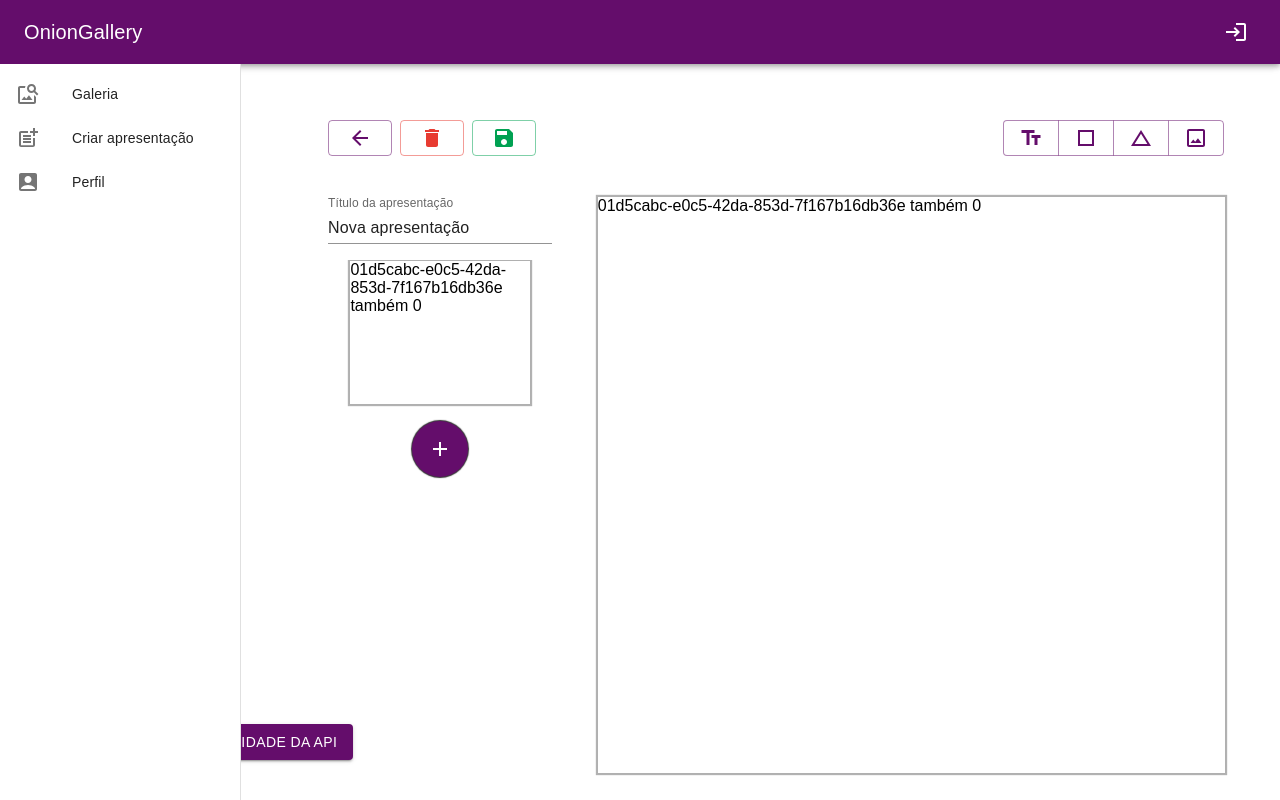
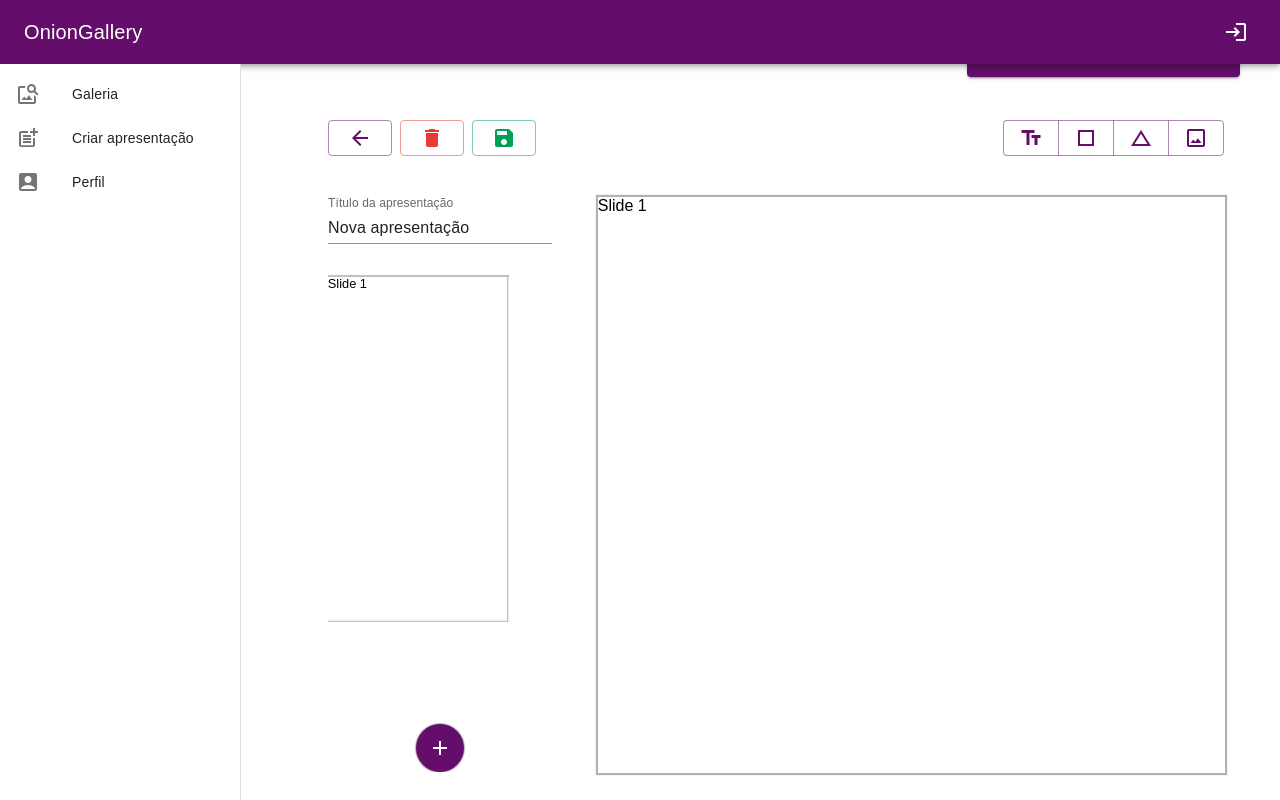
Before and after one commit to luccalkm/SlideFusion, a React (Vite) app in the folder slidefusion-front/: page /create-presentation in a window 1280 px wide. Built offline with nearby package versions, Linux system fonts and the light colour scheme.

Commit message:
adding logic to canvas and changing styles for mini

```diff
--- /dev/null
+++ b/slidefusion-front/src/components/canvas/AddSlideButton.tsx
@@ -0,0 +1,33 @@
+import styled from "@emotion/styled";
+import { AddOutlined } from "@mui/icons-material";
+import Box from "@mui/material/Box";
+import React from 'react';
+
+type Props = {
+    onClick?: () => void;
+};
+
+const StyledBox = styled(Box)<Props>`
+    box-shadow: 0px 0px 1px 1px rgba(0, 0, 0, 0.3);
+    background: #640D6B;
+    position: sticky;
+    bottom: 0px;
+    min-height: 3rem;
+    min-width: 3rem;
+    height: 3rem;
+    width: 3rem;
+    display: flex;
+    justify-content: center;
+    align-items: center;
+    border-radius: 100%;
+`;
+
+export const AddSlideButton = ({onClick}: Props) => {
+  return (
+    <StyledBox onClick={onClick}>
+        <AddOutlined sx={{ color: '#fff' }} />
+    </StyledBox>
+  );
+};
+
+export default AddSlideButton;
--- a/slidefusion-front/src/components/canvas/Slide.tsx
+++ b/slidefusion-front/src/components/canvas/Slide.tsx
@@ -2,11 +2,12 @@ import { Box } from "@mui/material";
 import { styled } from "@mui/system";
 
 type SlideProps = {
-    backgroundColor: string | undefined;
-    backgroundImageUrl: string | undefined;
+    backgroundColor?: string;
+    backgroundImageUrl?: string;
     mini?: boolean;
     editable?: boolean;
     testContent: string;
+    onClick?: () => void;
 };
 
 const StyledBox = styled(Box)<SlideProps>`
@@ -15,19 +16,29 @@ const StyledBox = styled(Box)<SlideProps>`
     background-size: cover;
     background-repeat: no-repeat;
     background-position: center;
-    height: ${props => props.mini ? '28%' : '100%'};
-    minHeight: ${props => props.mini ? '10rem' : '100%'};
-    width: ${props => props.mini ? '80%': '100%'};
+    height: 100%;
+    width: 100%;
     box-shadow: 0px 0px 1px 1px rgba(0, 0, 0, 0.3);
     border: 1px solid #b0b0b0;
     position: relative;
     display: flex;
+    transform: ${props => props.mini ? 'scale(0.8)' : 'none'};
+    transform-origin: top left;
+    transition: transform 0.3s ease-in-out;
+
+    ${props => props.mini && `
+        &:hover {
+            box-shadow: 0px 0px 5px 2px rgba(0, 0, 0, 0.5);
+            border-color: #808080;
+        }
+    `}
 `;
 
-export default function Slide({ backgroundColor, backgroundImageUrl, mini, editable, testContent}: SlideProps) {
+export default function Slide({ onClick, backgroundColor, backgroundImageUrl, mini, editable, testContent }: SlideProps) {
     return (
         <StyledBox
-        testContent={testContent}
+            onClick={onClick}
+            testContent={testContent}
             backgroundColor={backgroundColor}
             backgroundImageUrl={backgroundImageUrl}
             mini={mini}
--- a/slidefusion-front/src/components/pages/Canvas/CreateOrEditCanvas.tsx
+++ b/slidefusion-front/src/components/pages/Canvas/CreateOrEditCanvas.tsx
@@ -1,12 +1,12 @@
 import { v4 as uuidv4 } from 'uuid';
 import { useContext, useEffect, useState } from 'react';
-import { Box, Button, Fab, TextField } from '@mui/material';
+import { Box, Button, TextField, Grid, ButtonGroup } from '@mui/material';
 import { CanvasContext } from '../../../context/CanvasContext';
 import Slide from '../../canvas/Slide';
 import { useNavigate, useLocation } from 'react-router-dom';
-import { AddOutlined, ArrowBack, ChangeHistoryOutlined, CropOriginalOutlined, CropSquareSharp, Delete, Save, TextFieldsOutlined } from "@mui/icons-material";
-import { Grid, ButtonGroup } from "@mui/material";
+import { ArrowBack, ChangeHistoryOutlined, CropOriginalOutlined, CropSquareSharp, Delete, Save, TextFieldsOutlined } from "@mui/icons-material";
 import ConfirmModal from "../../common/ConfirmModal";
+import AddSlideButton from "../../canvas/AddSlideButton";
 
 function CreateOrEditCanvas() {
     const [openConfirmModal, setOpenConfirmModal] = useState(false);
@@ -34,8 +34,33 @@ function CreateOrEditCanvas() {
     };
 
     useEffect(() => {
-        console.log(state?.canvasData);
-    }, [state]);
+        if (!state?.canvasData?.slides || state?.canvasData?.slides.length === 0) {
+            actions?.createNewCanvas();
+        }
+    }, []);
+
+    useEffect(() => {
+        console.log(state?.canvasData?.slides, state?.selectedSlideIndex)
+        if (state?.canvasData?.slides && state?.selectedSlideIndex === undefined) {
+            actions?.setSelectedSlideIndex(0);
+        }
+    }, [state?.canvasData?.slides]);
+
+
+    const addNewSlide = () => {
+        const newSlide = {
+            id: uuidv4(),
+            order: state?.canvasData.slides.length,
+            backgroundColor: '#ffffff',
+            backgroundImageUrl: '',
+            slideObjects: []
+        };
+        actions?.setCanvasData({
+            ...state?.canvasData,
+            slides: [...state?.canvasData.slides, newSlide],
+        });
+        actions?.setSelectedSlideIndex(state?.canvasData?.slides?.length);
+    };
 
     if (!state?.isLoaded) {
         return <div>Loading...</div>;
@@ -43,10 +68,15 @@ function CreateOrEditCanvas() {
 
     return (
         <Box sx={{ height: '72vh', minHeight: '72vh', maxHeight: '72vh', padding: 2 }}>
-            <Button onClick={handleClick} sx={{ position: 'absolute', bottom: 0, left: 40, margin: 5 }} variant='contained'>
+            <Button onClick={handleClick} sx={{ position: 'absolute', right: 0, top: 0, margin: 5 }} variant='contained'>
                 Testar funcionalidade da API
             </Button>
-            <Grid item sx={{ display: 'flex', justifyContent: 'space-between', alignItems: 'center', marginBottom: 5 }}>
+            <Grid item
+                display={'flex'}
+                justifyContent={'space-between'}
+                alignItems={'center'}
+                marginBottom={5}
+            >
                 <Box display='flex' gap={1}>
                     <Button
                         variant="outlined"
@@ -58,14 +88,14 @@ function CreateOrEditCanvas() {
                         variant="outlined"
                         color="error"
                         onClick={handleOpen}
-                    //click
-                    ><Delete />
+                    >
+                        <Delete />
                     </Button>
                     <Button
                         variant="outlined"
                         color="success"
-                    //click
-                    ><Save />
+                    >
+                        <Save />
                     </Button>
                 </Box>
                 <ButtonGroup>
@@ -94,77 +124,53 @@ function CreateOrEditCanvas() {
                                 value={state?.canvasData?.title}
                                 onChange={(e) => actions?.setCanvasData({ ...state.canvasData, title: e.target.value })}
                                 sx={{ marginBottom: 2 }}
+                            />
+                            <Box
+                                display={'flex'}
+                                position={'relative'}
+                                alignItems={'center'}
+                                flexDirection={'column'}
+                                gap={2}
+                                width={'100%'}
+                                height={'62vh'}
+                                paddingTop={2}
+                                sx={{overflowY: 'auto'}}
                             >
-                                {state?.canvasData?.title}
-                            </TextField>
-                            <Box display={'flex'} alignItems={'center'} flexDirection={'column'} gap={2} width={'100%'} height={'100%'} overflow={'scroll'}>
-                                {state?.canvasData?.slides
-                                    ? state?.canvasData?.slides.map((slide) => {
-                                        return (<Slide
-                                            testContent={state?.canvasData?.slides[state.selectedSlideIndex].id + "e também " + state.selectedSlideIndex}
-                                            key={slide.id}
-                                            mini
-                                            backgroundColor={slide.backgroundColor}
-                                            backgroundImageUrl={slide.backgroundImageUrl}
-                                        />);
-                                    })
-                                    : null
-                                }
-                                <Fab
-                                    onClick={() => {
-                                        actions?.setCanvasData({
-                                            ...state.canvasData,
-                                            slides: [
-                                                ...state.canvasData.slides,
-                                                {
-                                                    id: uuidv4(),
-                                                    order: state.canvasData.slides.length,
-                                                    backgroundColor: '#ffffff',
-                                                    backgroundImageUrl: '',
-                                                    slideObjects: []
-                                                }
-                                            ],
-                                        });
-                                        actions?.setSelectedSlideIndex(state.canvasData.slides.length);
-                                    }}
-                                    sx={{ boxShadow: '0px 0px 1px 1px rgba(0,0,0,0.8)' }}
-                                    color="primary"
-                                    aria-label="add">
-                                    <AddOutlined />
-                                </Fab>
+                                {state?.canvasData?.slides.map((slide, index) => (
+                                    <Slide
+                                        onClick={() => actions?.setSelectedSlideIndex(index)}
+                                        testContent={`Slide ${index + 1}`}
+                                        key={slide.id}
+                                        mini
+                                        backgroundColor={slide.backgroundColor}
+                                        backgroundImageUrl={slide.backgroundImageUrl}
+                                    />
+                                ))}
+                                <AddSlideButton onClick={addNewSlide} />
                             </Box>
                         </Box>
                     </Grid>
                     <Grid item xs={8.4} sx={{ height: '100%' }}>
-                        {state?.canvasData?.slides
-                            ? (<Slide
-                                testContent={state?.canvasData?.slides[state.selectedSlideIndex].id + "e também " + state.selectedSlideIndex}
+                        {state?.canvasData?.slides.length > 0 && state?.canvasData?.slides[state.selectedSlideIndex] && (
+                            <Slide
+                                testContent={`Slide ${state.selectedSlideIndex + 1}`}
                                 editable
                                 key={state?.canvasData?.slides[state.selectedSlideIndex].id}
                                 backgroundColor={state?.canvasData?.slides[state.selectedSlideIndex].backgroundColor}
                                 backgroundImageUrl={state?.canvasData?.slides[state.selectedSlideIndex].backgroundImageUrl}
-                            />)
-                            // ? state?.canvasData?.slides.map((slide) => {
-                            //     return (<Slide
-                            //         editable
-                            //         key={slide.id}
-                            //         backgroundColor={slide.backgroundColor}
-                            //         backgroundImageUrl={slide.backgroundImageUrl}
-                            //     />);
-                            // })
-                            : null}
+                            />
+                        )}
                     </Grid>
                 </Grid>
             </Grid>
-            {
-                openConfirmModal &&
+            {openConfirmModal && (
                 <ConfirmModal
                     open={openConfirmModal}
                     handleClose={() => setOpenConfirmModal(false)}
                     title={"Deseja excluir essa apresentação?"}
                     text={"Se a apresentação for excluída, não será possível recuperá-la."}
                 />
-            }
+            )}
         </Box>
     );
 }
--- a/slidefusion-front/src/context/CanvasContext.tsx
+++ b/slidefusion-front/src/context/CanvasContext.tsx
@@ -53,6 +53,7 @@ export const CanvasProvider = ({ children }: CanvasProviderProps) => {
                 ] as Slide[]
             };
 
+            setSelectedSlideIndex(0);
             setCanvasData(newCanvas);
             setIsLoaded(true);
         }
```
